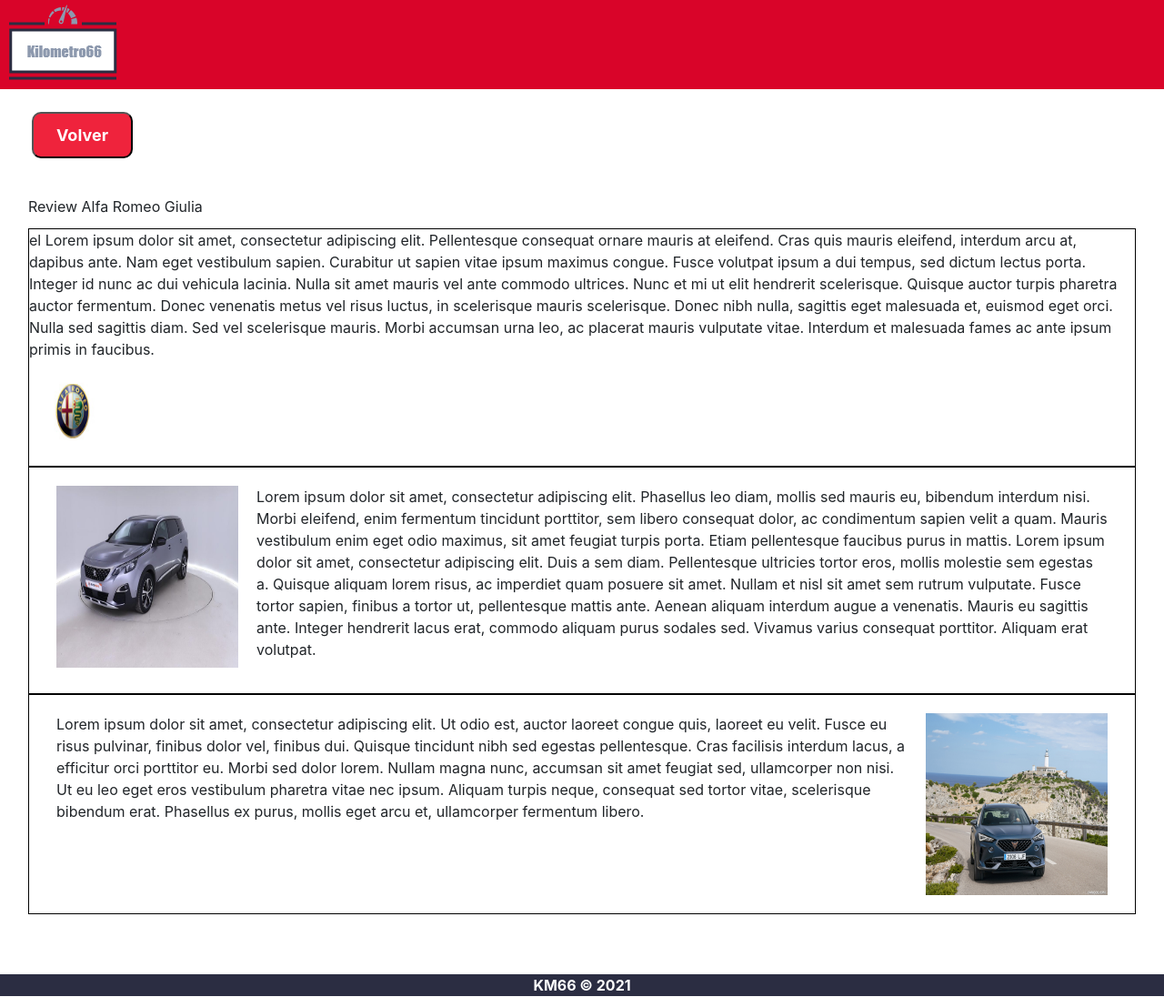
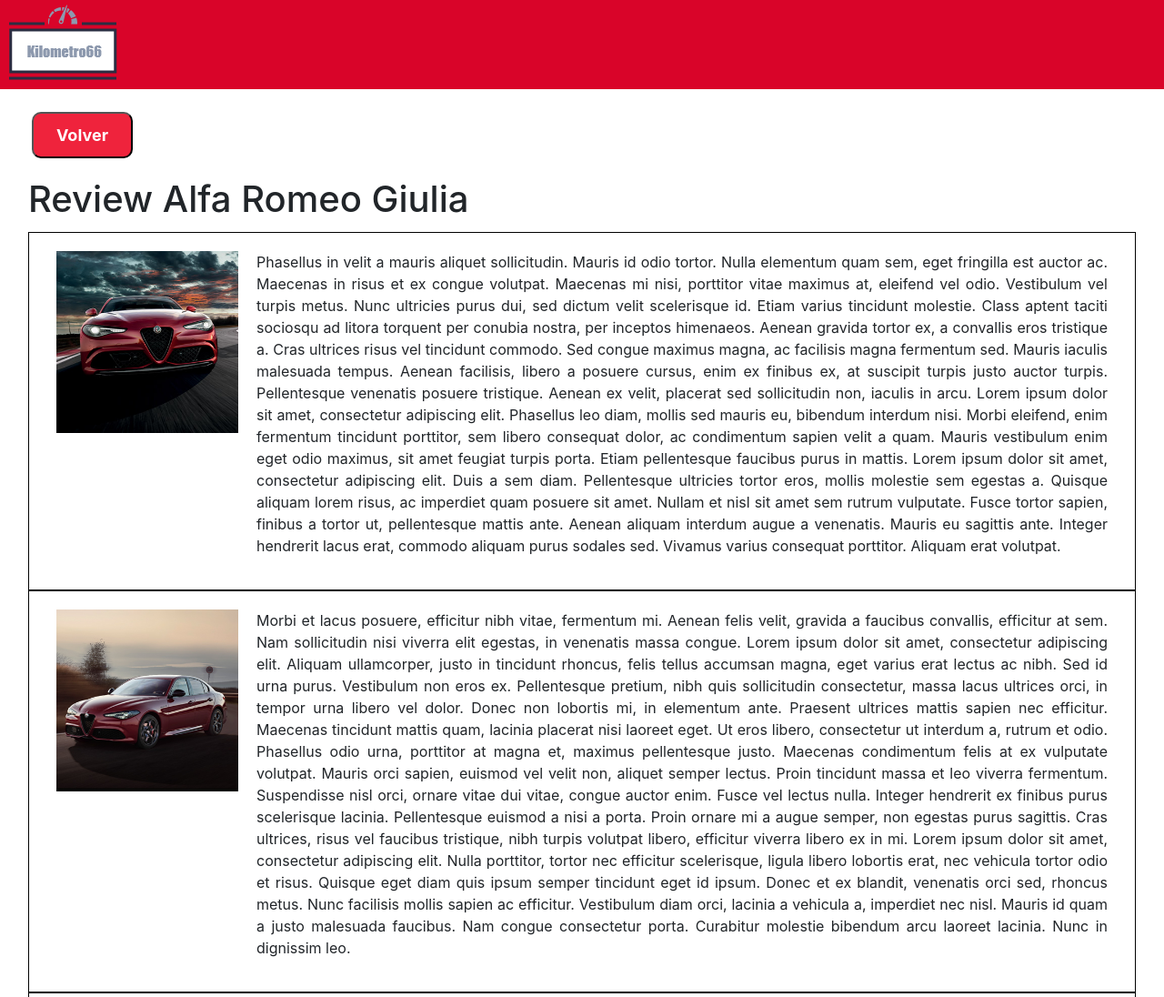
Before and after one commit to joseIgnaciodv/Proyecto-IU, a plain HTML site: page analisis_review.html in a window 1280 px wide. Shown: the top 1096 px of the page at 91% size. Drawn offline with nearby package versions, Linux system fonts and the light colour scheme.

Commit message:
reviews terminadas a falta de fixes

```diff
--- a/analisis_review.html
+++ b/analisis_review.html
@@ -18,9 +18,9 @@
         <img id="menu" src="imagenes/square.png" alt="">
     </header>
 
-        <div class = "espacio-boton">
-            <a href="resultados_reviews_alfa.html">
-            <input  class = "boton" type="button" value = "Volver">
+    <div class="espacio-boton">
+        <a href="resultados_reviews_alfa.html">
+            <input class="boton" type="button" value="Volver">
         </a>
     </div>
 
@@ -28,54 +28,113 @@
         <div class="card" id="noticia">
             <div class="card-body">
                 <div class="card-title">
-                    Review Alfa Romeo Giulia
+                    <h1>Review Alfa Romeo Giulia</h1>
                 </div>
                 <div class="card-text">
                     <div class="card" id="cartainterna">
-                        <p>el Lorem ipsum dolor sit amet, consectetur adipiscing elit. Pellentesque consequat ornare
-                            mauris at eleifend. Cras quis mauris eleifend, interdum arcu at, dapibus ante. Nam eget
-                            vestibulum sapien. Curabitur ut sapien vitae ipsum maximus congue. Fusce volutpat ipsum a
-                            dui tempus, sed dictum lectus porta. Integer id nunc ac dui vehicula lacinia. Nulla sit amet
-                            mauris vel ante commodo ultrices. Nunc et mi ut elit hendrerit scelerisque. Quisque auctor
-                            turpis pharetra auctor fermentum. Donec venenatis metus vel risus luctus, in scelerisque
-                            mauris scelerisque. Donec nibh nulla, sagittis eget malesuada et, euismod eget orci. Nulla
-                            sed sagittis diam. Sed vel scelerisque mauris. Morbi accumsan urna leo, ac placerat mauris
-                            vulputate vitae. Interdum et malesuada fames ac ante ipsum primis in faucibus.</p>
-                        <img src="imagenes/logos/lg_marca_alfa_romeo.jpg" id="imagen1">
+                        <div class="card-body" id="contenedor">
+                            <div id="imagen">
+                                <img src="imagenes/giulia1.jpg" id="imagen1">
+                            </div>
+                            <div id="parrafo">
+                                <p>Phasellus in velit a mauris aliquet sollicitudin. Mauris id odio tortor. Nulla
+                                    elementum quam sem, eget fringilla est auctor ac. Maecenas in risus et ex congue
+                                    volutpat. Maecenas mi nisi, porttitor vitae maximus at, eleifend vel odio.
+                                    Vestibulum vel turpis metus. Nunc ultricies purus dui, sed dictum velit scelerisque
+                                    id. Etiam varius tincidunt molestie. Class aptent taciti sociosqu ad litora torquent
+                                    per conubia nostra, per inceptos himenaeos. Aenean gravida tortor ex, a convallis
+                                    eros tristique a. Cras ultrices risus vel tincidunt commodo. Sed congue maximus
+                                    magna, ac facilisis magna fermentum sed. Mauris iaculis malesuada tempus. Aenean
+                                    facilisis, libero a posuere cursus, enim ex finibus ex, at suscipit turpis justo
+                                    auctor turpis. Pellentesque venenatis posuere tristique. Aenean ex velit, placerat
+                                    sed sollicitudin non, iaculis in arcu.
+                                    Lorem ipsum dolor sit amet, consectetur adipiscing elit. Phasellus leo diam, mollis
+                                    sed
+                                    mauris eu, bibendum interdum nisi. Morbi eleifend, enim fermentum tincidunt
+                                    porttitor, sem
+                                    libero consequat dolor, ac condimentum sapien velit a quam. Mauris vestibulum enim
+                                    eget odio
+                                    maximus, sit amet feugiat turpis porta. Etiam pellentesque faucibus purus in mattis.
+                                    Lorem
+                                    ipsum dolor sit amet, consectetur adipiscing elit. Duis a sem diam. Pellentesque
+                                    ultricies
+                                    tortor eros, mollis molestie sem egestas a. Quisque aliquam lorem risus, ac
+                                    imperdiet quam
+                                    posuere sit amet. Nullam et nisl sit amet sem rutrum vulputate. Fusce tortor sapien,
+                                    finibus
+                                    a tortor ut, pellentesque mattis ante. Aenean aliquam interdum augue a venenatis.
+                                    Mauris eu
+                                    sagittis ante. Integer hendrerit lacus erat, commodo aliquam purus sodales sed.
+                                    Vivamus
+                                    varius consequat porttitor. Aliquam erat volutpat.</p>
+                            </div>
+
+                        </div>
                     </div>
                     <div class="card" id="cartainterna">
                         <div class="card-body" id="contenedor">
                             <div id="imagen">
-                                <img src="imagenes/peugeot.jpg" id="imagen2">
+                                <img src="imagenes/giulis2.jpg" id="imagen2">
                             </div>
                             <div id="parrafo">
-                        <p>Lorem ipsum dolor sit amet, consectetur adipiscing elit. Phasellus leo diam, mollis sed
-                            mauris eu, bibendum interdum nisi. Morbi eleifend, enim fermentum tincidunt porttitor, sem
-                            libero consequat dolor, ac condimentum sapien velit a quam. Mauris vestibulum enim eget odio
-                            maximus, sit amet feugiat turpis porta. Etiam pellentesque faucibus purus in mattis. Lorem
-                            ipsum dolor sit amet, consectetur adipiscing elit. Duis a sem diam. Pellentesque ultricies
-                            tortor eros, mollis molestie sem egestas a. Quisque aliquam lorem risus, ac imperdiet quam
-                            posuere sit amet. Nullam et nisl sit amet sem rutrum vulputate. Fusce tortor sapien, finibus
-                            a tortor ut, pellentesque mattis ante. Aenean aliquam interdum augue a venenatis. Mauris eu
-                            sagittis ante. Integer hendrerit lacus erat, commodo aliquam purus sodales sed. Vivamus
-                            varius consequat porttitor. Aliquam erat volutpat.</p>
-                        </div>
+                                <p>Morbi et lacus posuere, efficitur nibh vitae, fermentum mi. Aenean felis velit,
+                                    gravida a faucibus convallis, efficitur at sem. Nam sollicitudin nisi viverra elit
+                                    egestas, in venenatis massa congue. Lorem ipsum dolor sit amet, consectetur
+                                    adipiscing elit. Aliquam ullamcorper, justo in tincidunt rhoncus, felis tellus
+                                    accumsan magna, eget varius erat lectus ac nibh. Sed id urna purus. Vestibulum non
+                                    eros ex. Pellentesque pretium, nibh quis sollicitudin consectetur, massa lacus
+                                    ultrices orci, in tempor urna libero vel dolor. Donec non lobortis mi, in elementum
+                                    ante. Praesent ultrices mattis sapien nec efficitur. Maecenas tincidunt mattis quam,
+                                    lacinia placerat nisi laoreet eget.
+
+                                    Ut eros libero, consectetur ut interdum a, rutrum et odio. Phasellus odio urna,
+                                    porttitor at magna et, maximus pellentesque justo. Maecenas condimentum felis at ex
+                                    vulputate volutpat. Mauris orci sapien, euismod vel velit non, aliquet semper
+                                    lectus. Proin tincidunt massa et leo viverra fermentum. Suspendisse nisl orci,
+                                    ornare vitae dui vitae, congue auctor enim. Fusce vel lectus nulla. Integer
+                                    hendrerit ex finibus purus scelerisque lacinia. Pellentesque euismod a nisi a porta.
+                                    Proin ornare mi a augue semper, non egestas purus sagittis. Cras ultrices, risus vel
+                                    faucibus tristique, nibh turpis volutpat libero, efficitur viverra libero ex in mi.
+
+                                    Lorem ipsum dolor sit amet, consectetur adipiscing elit. Nulla porttitor, tortor nec
+                                    efficitur scelerisque, ligula libero lobortis erat, nec vehicula tortor odio et
+                                    risus. Quisque eget diam quis ipsum semper tincidunt eget id ipsum. Donec et ex
+                                    blandit, venenatis orci sed, rhoncus metus. Nunc facilisis mollis sapien ac
+                                    efficitur. Vestibulum diam orci, lacinia a vehicula a, imperdiet nec nisl. Mauris id
+                                    quam a justo malesuada faucibus. Nam congue consectetur porta. Curabitur molestie
+                                    bibendum arcu laoreet lacinia. Nunc in dignissim leo.</p>
+                            </div>
                         </div>
                     </div>
                     <div class="card" id="cartainterna">
                         <div class="card-body" id="contenedor">
                             <div id="parrafo">
-                                <p>Lorem ipsum dolor sit amet, consectetur adipiscing elit. Ut odio est, auctor laoreet
-                                    congue quis, laoreet eu velit. Fusce eu risus pulvinar, finibus dolor vel, finibus
-                                    dui. Quisque tincidunt nibh sed egestas pellentesque. Cras facilisis interdum lacus,
-                                    a efficitur orci porttitor eu. Morbi sed dolor lorem. Nullam magna nunc, accumsan
-                                    sit amet feugiat sed, ullamcorper non nisi. Ut eu leo eget eros vestibulum pharetra
-                                    vitae nec ipsum. Aliquam turpis neque, consequat sed tortor vitae, scelerisque
-                                    bibendum erat. Phasellus ex purus, mollis eget arcu et, ullamcorper fermentum
-                                    libero.</p>
+                                <p>Vivamus vel blandit ex, vel iaculis mi. Duis vel ullamcorper nulla. Nullam rutrum
+                                    quis turpis id viverra. Morbi a eros at tortor pulvinar egestas. Nunc tincidunt,
+                                    velit et imperdiet volutpat, justo justo convallis nisi, id tristique risus lorem
+                                    eget est. Mauris fermentum nisi nunc, gravida bibendum tellus euismod vel. Class
+                                    aptent taciti sociosqu ad litora torquent per conubia nostra, per inceptos
+                                    himenaeos. Cras dignissim eu erat quis rutrum. Maecenas sagittis nulla nec commodo
+                                    commodo. Aenean scelerisque diam vel tempus finibus. Nunc condimentum nulla ante,
+                                    ultrices pellentesque libero finibus eget. Curabitur lacinia lacus sapien, vel
+                                    malesuada eros finibus et. Donec lacinia lacus et ante ultricies auctor. Donec quis
+                                    ligula ut metus mattis aliquet sit amet sed ante.
+
+                                    Quisque ut pulvinar nisi. Integer euismod enim quis est maximus ultricies. Curabitur
+                                    efficitur at enim ut rhoncus. Nulla nec risus sit amet nisl ultrices tincidunt. In
+                                    ac nunc et elit malesuada cursus. Vestibulum pulvinar sit amet lorem luctus dapibus.
+                                    Sed dui risus, pretium et tellus in, interdum eleifend enim. Phasellus a iaculis
+                                    odio, eget pretium nisl. Fusce commodo est sed tristique sodales. Mauris malesuada
+                                    magna dolor, interdum dignissim eros euismod consequat. Etiam a maximus nulla.
+
+                                    Vestibulum volutpat feugiat neque, quis lacinia justo. Proin at cursus ipsum, vel
+                                    ullamcorper quam. Fusce id euismod mauris, sed condimentum sapien. Suspendisse
+                                    aliquet efficitur elit, a posuere velit aliquet ut. Etiam laoreet ante sit amet nisi
+                                    dictum porttitor. Fusce nibh lorem, faucibus ut tempus ac, lacinia et tortor. Nunc
+                                    faucibus et arcu non sodales. Sed id mauris vehicula.</p>
                             </div>
                             <div id="imagen">
-                                <img src="imagenes/seat.jpg" id="imagen3">
+                                <img src="imagenes/giulia3.jpg" id="imagen3">
                             </div>
                         </div>
                     </div>
--- a/css/analisis.css
+++ b/css/analisis.css
@@ -20,13 +20,7 @@
 ul {
     list-style-type: none;
 }
-.card{
 
-    margin-top: 20px;
-    margin-bottom: 15px;
-
-
-}
 .row{
     margin-bottom: 30px;
 }
@@ -34,8 +28,8 @@
 
 #imagen1{
 
-    width: 100px;
-    height: 100px;
+    width: 200px;
+    height: 200px;
     background-color: white;
 }
 #imagen2{
@@ -70,8 +64,13 @@
 #contenedor{
     display: flex;
 }
+p{
+    text-align: justify;
+  text-justify: inter-word;
+}
 
 #imagen{
+
     margin-left: 10px;
     margin-right: 10px;
 }
```
Also changed, not shown: imagenes/giulia1.jpg (added), imagenes/giulia3.jpg (added), imagenes/giulis2.jpg (added).
